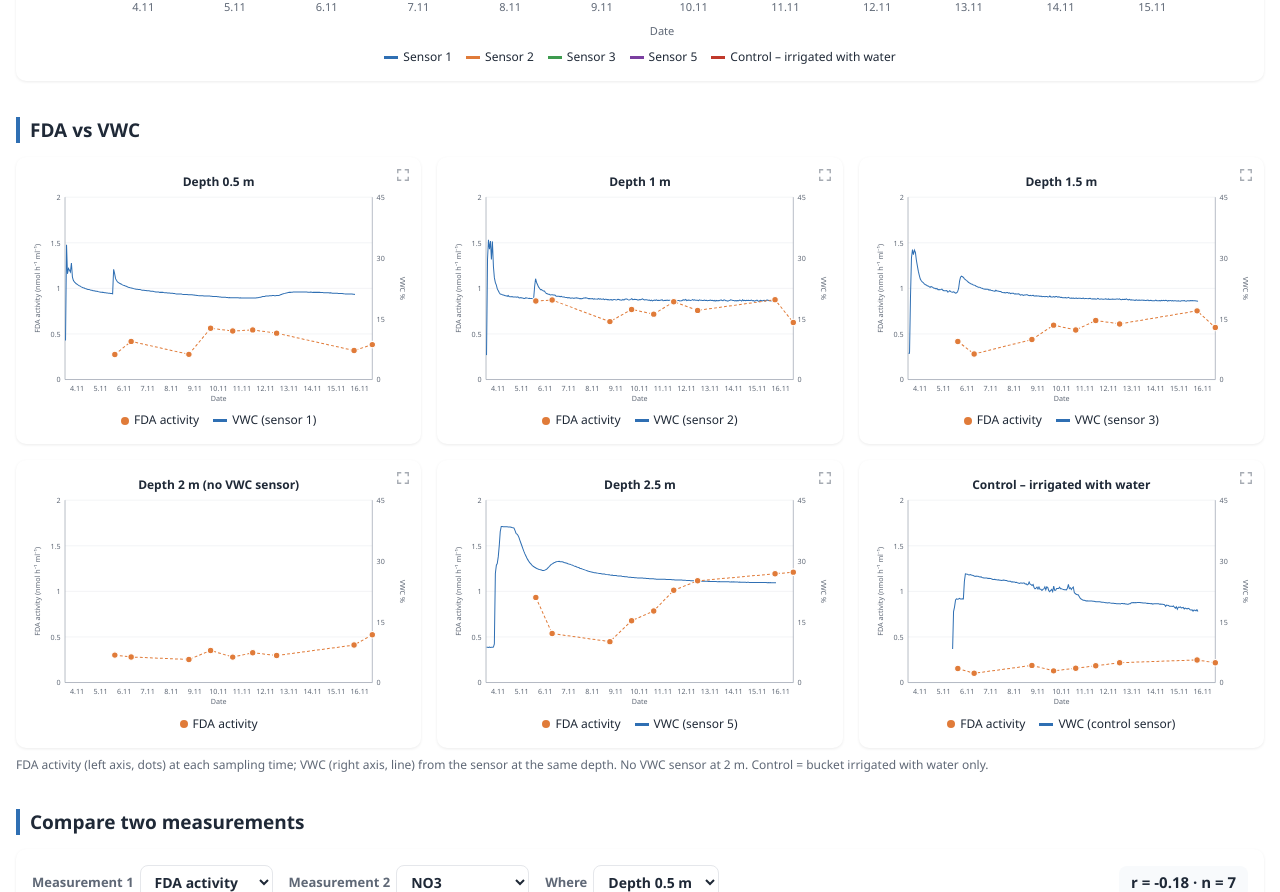
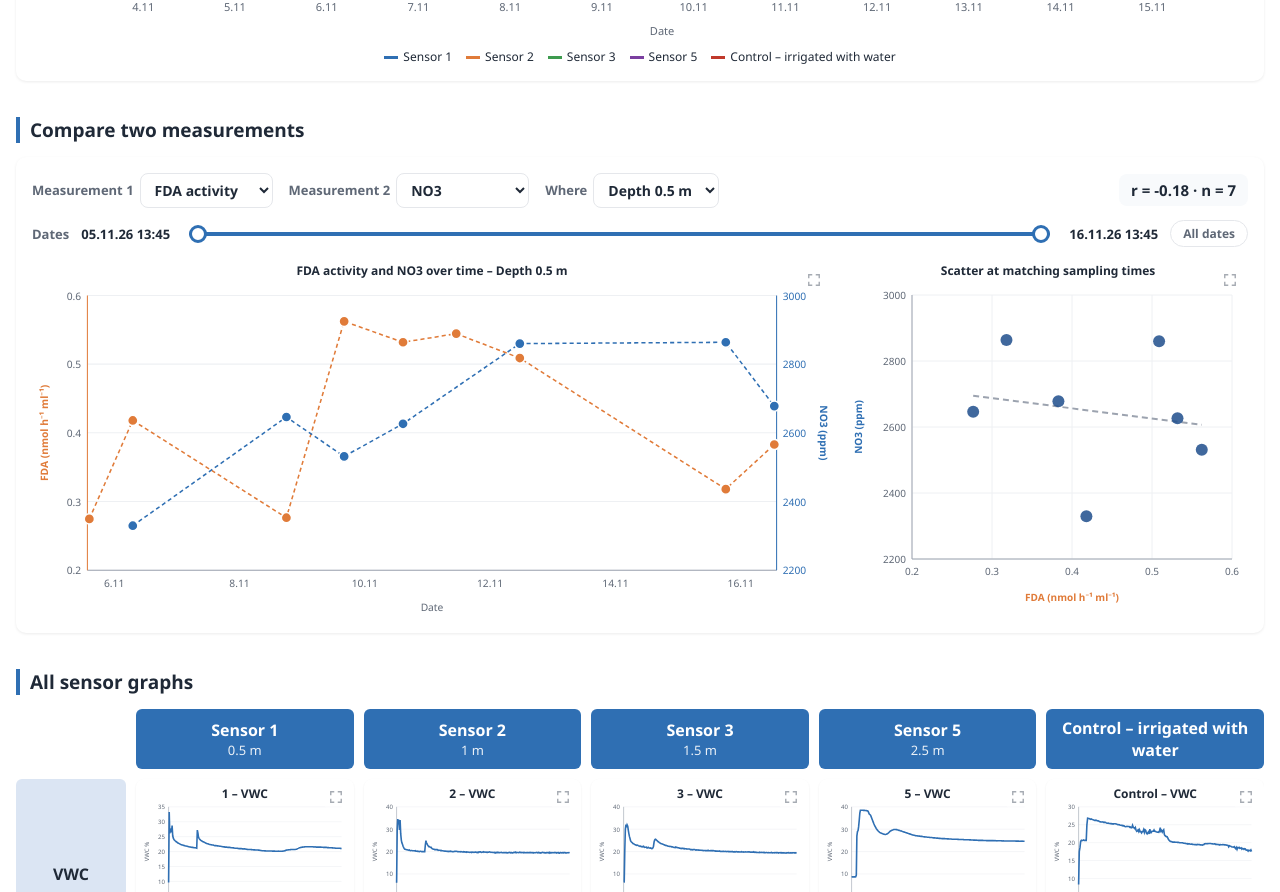
Before and after one commit to Hillel-Barda/soil-column-results, a plain HTML site: page index.html in a window 1280 px wide. Shown: the part 1908-2800 px from the top of the page. Drawn offline with Linux system fonts and the light colour scheme.

Commit message:
Data update 2026-11-18 13:17

```diff
--- a/index.html
+++ b/index.html
@@ -38,6 +38,13 @@ tr:nth-child(even) td{background:var(--zebra)}td.hi{font-weight:700}
 @media(max-width:900px){.mgrid{grid-template-columns:1fr}}
 .smg{display:grid;grid-template-columns:repeat(2,minmax(0,1fr));gap:8px 12px;margin-top:6px}.smg .sm1{border-radius:8px;padding:4px}
 .cpick{display:flex;gap:16px;flex-wrap:wrap;align-items:center;margin-bottom:12px}.cpick label{font-size:13px;font-weight:600;color:var(--mute);display:flex;gap:6px;align-items:center}.cpick select{font:inherit;font-size:14px;padding:6px 10px;border:1px solid var(--line);border-radius:8px;background:var(--card);color:var(--ink)}.rbox{margin-left:auto;font-size:15px;font-weight:700;color:var(--ink);background:var(--zebra);padding:6px 12px;border-radius:8px}.r2c{display:grid;grid-template-columns:2fr 1fr;gap:16px}@media(max-width:1000px){.r2c{grid-template-columns:1fr}}
+.drange{display:flex;align-items:center;gap:12px;margin:0 0 14px;flex-wrap:wrap}.drange .dl{font-size:13px;font-weight:600;color:var(--mute)}.drange .dv{font-size:13px;font-weight:600;font-variant-numeric:tabular-nums;min-width:96px;color:var(--ink)}#dTo{text-align:right}
+.dslider{position:relative;flex:1;min-width:220px;height:28px}.dtrack{position:absolute;left:0;right:0;top:12px;height:4px;border-radius:2px;background:var(--line)}.dfill{position:absolute;top:0;height:4px;border-radius:2px;background:var(--blue)}
+.dslider input{position:absolute;left:0;top:0;width:100%;height:28px;margin:0;background:none;pointer-events:none;-webkit-appearance:none;appearance:none}
+.dslider input::-webkit-slider-thumb{-webkit-appearance:none;pointer-events:auto;width:18px;height:18px;border-radius:50%;background:var(--card);border:3px solid var(--blue);cursor:grab}
+.dslider input::-moz-range-thumb{pointer-events:auto;width:14px;height:14px;border-radius:50%;background:var(--card);border:3px solid var(--blue);cursor:grab}
+.dslider input::-webkit-slider-runnable-track{background:none}.dslider input::-moz-range-track{background:none}
+.drange button{border:1px solid var(--line);background:var(--card);border-radius:14px;padding:4px 12px;font:inherit;font-size:12px;font-weight:600;color:var(--mute);cursor:pointer}
 .cell{background:var(--card);border-radius:8px;box-shadow:0 1px 2px var(--shadow);padding:6px;min-height:190px}
 .cell.empty{background:transparent;box-shadow:none;color:var(--mute);font-style:italic;font-size:12px;display:flex;align-items:center;justify-content:center;text-align:center}
 .ct{font-size:12px;font-weight:600;text-align:center;color:var(--ink)}
@@ -74,7 +81,7 @@ footer{padding-block:16px;color:var(--mute);font-size:12px;border-top:1px solid
 
 
 <header class="pad"><div class="hrow"><div><h1>Soil Column Experiment – Results</h1><p>FDA activity by depth and continuous sensor monitoring (VWC, temperature, permittivity, EC)</p></div><div class="live" id="live"><i></i><span id="liveTxt">Connecting to data…</span></div></div></header>
-<nav class="pad"><a href="#fda">FDA activity</a><a href="#nitrate">Nitrate</a><a href="#compare">Compare sensors</a><a href="#moist">FDA vs VWC</a><a href="#corr">Compare measurements</a><a href="#grid">All sensor graphs</a></nav>
+<nav class="pad"><a href="#fda">FDA activity</a><a href="#nitrate">Nitrate</a><a href="#compare">Compare sensors</a><a href="#corr">Compare measurements</a><a href="#grid">All sensor graphs</a></nav>
 <main class="pad" id="main"><div class="card empty-state" id="empty">Loading the latest results from Results.xlsx and the CR300 logger…</div></main>
 <div class="tip" id="tip" hidden></div>
 <div class="ov" id="ov" hidden role="dialog" aria-modal="true" aria-labelledby="ovT"><div class="ovp"><div class="ovh"><h3 id="ovT"></h3><button id="ovPrev" aria-label="Previous graph">←</button><button id="ovNext" aria-label="Next graph">→</button><button id="ovX">Close</button></div><div class="ovb" id="ovB"></div><div class="leg" id="ovL"></div><div class="ovf">Hover to read values · Esc to close · ← → for other graphs</div></div></div>
@@ -161,8 +168,8 @@ function dual2(el,A,B,o){
  o=Object.assign({w:780,h:330},o||{});
  const W=o.w,H=o.h,big=W>900,L=big?78:54,R=big?78:54,T=16,Bm=46;
  const all=[...A.pts,...B.pts].filter(p=>p[1]!=null&&p[0]!=null);
- if(!A.pts.length||!B.pts.length){el.innerHTML='<div class="empty-state">No data for this choice.</div>';return}
- const xmin=Math.min(...all.map(p=>p[0])),xmax=Math.max(...all.map(p=>p[0])),pad=(xmax-xmin)*0.03||0.5;
+ if(!A.pts.length||!B.pts.length){el.innerHTML='<div class="empty-state">No data for this choice and date range.</div>';return}
+ const xmin=o.x0??Math.min(...all.map(p=>p[0])),xmax=o.x1??Math.max(...all.map(p=>p[0])),pad=o.x0!=null?0:((xmax-xmin)*0.03||0.5);
  const sc=s=>{const v=s.pts.map(p=>p[1]).filter(v=>v!=null);return nice(Math.min(...v),Math.max(...v),5)};  // auto range, like Excel
  const ra=sc(A),rb=sc(B),X=x=>L+(x-(xmin-pad))/((xmax+pad)-(xmin-pad))*(W-L-R),YA=y=>T+(ra.hi-y)/(ra.hi-ra.lo)*(H-T-Bm),YB=y=>T+(rb.hi-y)/(rb.hi-rb.lo)*(H-T-Bm);
  const lab=v=>Math.abs(v)>=100?Math.round(v):+v.toFixed(2);
@@ -228,8 +235,8 @@ function render(){
  const m=document.getElementById("main");
  m.innerHTML=`<section id="fda"><h2>FDA activity</h2><div class="row r2"><div class="card zoom"><div class="ct">FDA activity – depth profile (latest vs previous)</div><div id="trend"></div><div class="leg" id="trendLeg"></div></div><div class="card"><div class="ct">FDA activity over time – one graph per depth + drainage</div><div class="smg" id="prof"></div><div class="note" style="text-align:center">Depths share one scale; Drainage has its own because its values are much higher · latest value labelled · click a graph to enlarge</div></div></div></section><section id="nitrate"><h2>Nitrate</h2>${D.nitrate&&D.nitrate.rows.length?`<div class="row r2"><div class="card zoom"><div class="ct">Nitrate – depth profile (latest vs previous)</div><div id="nTrend"></div><div class="leg" id="nTrendLeg"></div></div><div class="card"><div class="ct">Nitrate over time – one graph per depth</div><div class="smg" id="nProf"></div></div></div>`:`<div class="card empty-state">No nitrate results yet.</div>`}</section>
 <section id="compare"><h2>Compare sensors</h2><div class="card"><div class="ctrl" id="pbtn"></div><div class="zoom" style="border-radius:8px"><div id="cmp"></div></div><div class="leg" id="cmpLeg"></div></div></section>
-<section id="moist"><h2>FDA vs VWC</h2><div class="mgrid" id="mGrid"></div><div class="note">FDA activity (left axis, dots) at each sampling time; VWC (right axis, line) from the sensor at the same depth. No VWC sensor at 2 m. Control = bucket irrigated with water only.</div></section>
-<section id="corr"><h2>Compare two measurements</h2><div class="card"><div class="cpick"><label>Measurement 1 <select id="cA"></select></label><label>Measurement 2 <select id="cB"></select></label><label>Where <select id="cW"></select></label><span class="rbox" id="cR"></span></div><div class="row r2c"><div class="zoom" style="border-radius:8px"><div class="ct" id="cT1"></div><div id="cTime"></div></div><div class="zoom" style="border-radius:8px"><div class="ct">Scatter at matching sampling times</div><div id="cSc"></div></div></div></div></section>
+
+<section id="corr"><h2>Compare two measurements</h2><div class="card"><div class="cpick"><label>Measurement 1 <select id="cA"></select></label><label>Measurement 2 <select id="cB"></select></label><label>Where <select id="cW"></select></label><span class="rbox" id="cR"></span></div><div class="drange"><span class="dl">Dates</span><span class="dv" id="dFrom"></span><div class="dslider"><div class="dtrack"><div class="dfill" id="dFill"></div></div><input type="range" id="d0" aria-label="Start date"><input type="range" id="d1" aria-label="End date"></div><span class="dv" id="dTo"></span><button type="button" id="dAll">All dates</button></div><div class="row r2c"><div class="zoom" style="border-radius:8px"><div class="ct" id="cT1"></div><div id="cTime"></div></div><div class="zoom" style="border-radius:8px"><div class="ct">Scatter at matching sampling times</div><div id="cSc"></div></div></div></div></section>
 <section id="grid"><h2>All sensor graphs</h2><div class="gwrap"><div class="grid" id="g"></div></div><div class="note">Hourly averages of 5-minute logger readings (CR300 TDT sensors 1, 2, 3, 5; TDR control). Click any graph to open it full screen. EC unit for sensors 1–5 not given in source data.</div></section>`;
  const f0=F.rows[0],f1=F.rows[F.rows.length-1];const avg=a=>{a=a.filter(v=>v!=null);return a.reduce((x,y)=>x+y,0)/a.length};const f2=v=>v==null?"–":v.toFixed(2);
 
@@ -283,10 +290,6 @@ function render(){
  if(D.nitrate&&D.nitrate.rows.length){const NR=D.nitrate.rows,NT=NR.map(r=>{const k=F.rows.findIndex(x=>x[0]===r[0]);return k>=0&&F.times?F.times[k]:null});
   pair(NR,NT,{name:"Nitrate",unit:"NO3 (ppm)",trend:"nTrend",leg:"nTrendLeg",prof:"nProf",sm:"nsm",panels:depth.map((d,i)=>({t:d,col:i,c:DC[i],own:false}))})}
  const FT=F.times||F.rows.map(()=>null);const SEN={"0.5 m":"1","1 m":"2","1.5 m":"3","2 m":null,"2.5 m":"5"};
- const MP=depth.map((d,i)=>({t:"Depth "+d,col:i,sen:SEN[d],sl:SEN[d]?"sensor "+SEN[d]:null})).concat([{t:"Control – irrigated with water",col:6,sen:"Control",sl:"control sensor"}]);
- const lgOf=p=>`<span><i style="background:#E07B39;height:8px;width:8px;border-radius:50%"></i>FDA activity</span>`+(p.sen&&S[p.sen]?`<span><i style="background:#2F6FB3"></i>VWC (${p.sl})</span>`:"");
- document.getElementById("mGrid").innerHTML=MP.map((p,k)=>`<div class="card zoom"><div class="ct">${p.t}${p.sen?"":" (no VWC sensor)"}</div><div id="m${k}"></div><div class="leg">${lgOf(p)}</div></div>`).join("");
- MP.forEach((p,k)=>chart("m"+k,p.t+" – FDA vs VWC"+(p.sen?"":" (no VWC sensor)"),(el,o)=>dual(el,[{n:"FDA activity",c:"#E07B39",pts:F.rows.map((r,q)=>[FT[q],r[2][p.col]])}],p.sen&&S[p.sen]?[{n:"VWC ("+p.sl+")",c:"#2F6FB3",pts:S[p.sen].map(r=>[r[0],r[1]])}]:[],o),()=>lgOf(p)));
  {const WH=depth.map((d,i)=>({k:d,t:"Depth "+d,col:i,sen:SEN[d]})).concat([{k:"Drainage",t:"Drainage",col:5,sen:null},{k:"Control",t:"Control",col:6,sen:"Control"}]);
   const NRo=D.nitrate&&D.nitrate.rows||[],nT=n=>{const k=F.rows.findIndex(x=>x[0]===n);return k>=0&&F.times?F.times[k]:null};
   const M={fda:{name:"FDA activity",unit:"FDA (nmol h⁻¹ ml⁻¹)",get:w=>F.rows.map((r,q)=>[FT[q],r[2][w.col],r[0]])},
@@ -299,15 +302,27 @@ function render(){
   const cA=document.getElementById("cA"),cB=document.getElementById("cB"),cW=document.getElementById("cW");
   const st=window._corrSel||{a:"fda",b:"no3",w:"0.5 m"};
   opt(cA,M,st.a);opt(cB,M,st.b);cW.innerHTML=WH.map(w=>`<option value="${w.k}"${w.k===st.w?" selected":""}>${w.t}</option>`).join("");
-  const draw=()=>{window._corrSel={a:cA.value,b:cB.value,w:cW.value};const w=WH.find(x=>x.k===cW.value),ma=M[cA.value],mb=M[cB.value];
-   const A={name:ma.name,unit:ma.unit,line:ma.line,c:"#E07B39",pts:ma.get(w)},B={name:mb.name,unit:mb.unit,line:mb.line,c:"#2F6FB3",pts:mb.get(w)};
+  const d0=document.getElementById("d0"),d1=document.getElementById("d1");
+  const draw=(keepRange)=>{window._corrSel={a:cA.value,b:cB.value,w:cW.value};const w=WH.find(x=>x.k===cW.value),ma=M[cA.value],mb=M[cB.value];
+   const Af={name:ma.name,unit:ma.unit,line:ma.line,c:"#E07B39",pts:ma.get(w)},Bf={name:mb.name,unit:mb.unit,line:mb.line,c:"#2F6FB3",pts:mb.get(w)};
+   const xsAll=[...Af.pts,...Bf.pts].filter(p=>p[0]!=null&&p[1]!=null).map(p=>p[0]);
+   const lo=xsAll.length?Math.floor(Math.min(...xsAll)*24)/24:0,hi=xsAll.length?Math.ceil(Math.max(...xsAll)*24)/24:1;
+   [d0,d1].forEach(e=>{e.min=lo;e.max=hi;e.step=1/24});
+   const R=window._corrFull===false?window._corrRange:null;let x0=R&&keepRange!==false?Math.max(lo,Math.min(R[0],hi)):lo,x1=R&&keepRange!==false?Math.min(hi,Math.max(R[1],lo)):hi;if(x1<=x0){x0=lo;x1=hi}
+   d0.value=x0;d1.value=x1;window._corrRange=[x0,x1];
+   const pc=v=>hi>lo?(v-lo)/(hi-lo)*100:0,fl=document.getElementById("dFill");fl.style.left=pc(x0)+"%";fl.style.width=(pc(x1)-pc(x0))+"%";
+   document.getElementById("dFrom").textContent=dtime(x0);document.getElementById("dTo").textContent=dtime(x1);
+   const inR=p=>p[0]!=null&&p[0]>=x0-1e-6&&p[0]<=x1+1e-6;
+   const A=Object.assign({},Af,{pts:Af.pts.filter(inR)}),B=Object.assign({},Bf,{pts:Bf.pts.filter(inR)});
    if(ma.line&&!mb.line){A.c="#2F6FB3";B.c="#E07B39"}
    if(ma.line&&A.unit.endsWith("EC")&&w.k==="Control")A.unit="EC (mS/cm)";if(mb.line&&B.unit.endsWith("EC")&&w.k==="Control")B.unit="EC (mS/cm)";
    const c=corrOf(A,B);document.getElementById("cR").textContent=c.r==null?`Not enough matching samples (n = ${c.n})`:`r = ${c.r.toFixed(2)}  ·  n = ${c.n}`;
    document.getElementById("cT1").textContent=`${A.name} and ${B.name} over time – ${w.t}`;
-   chart("cTime",`${A.name} vs ${B.name} – ${w.t}`,(el,o)=>dual2(el,A,B,o),()=>`<span><i style="background:${A.c}"></i>${A.name} (left axis)</span><span><i style="background:${B.c}"></i>${B.name} (right axis)</span>`);
+   chart("cTime",`${A.name} vs ${B.name} – ${w.t}`,(el,o)=>dual2(el,A,B,Object.assign({},o||{},{x0,x1})),()=>`<span><i style="background:${A.c}"></i>${A.name} (left axis)</span><span><i style="background:${B.c}"></i>${B.name} (right axis)</span>`);
    chart("cSc",`${A.name} vs ${B.name} – scatter – ${w.t}`,(el,o)=>scatter(el,A,B,c,o))};
-  [cA,cB,cW].forEach(e=>e.onchange=draw);draw();}
+  [cA,cB,cW].forEach(e=>e.onchange=()=>draw(true));
+  const slide=e=>{let a=+d0.value,b=+d1.value;if(a>b-1/24){if(e.target===d0)a=b-1/24;else b=a+1/24;d0.value=a;d1.value=b}window._corrRange=[a,b];window._corrFull=false;draw(true)};
+  d0.oninput=slide;d1.oninput=slide;document.getElementById("dAll").onclick=()=>{window._corrRange=null;window._corrFull=true;draw(false)};draw(true);}
  const xm=Math.max(...names.map(n=>maxDay(S[n])));
  const cmpLeg=()=>names.map(n=>`<span><i style="background:${SC[n]}"></i>${n==="Control"?"Control – irrigated with water":"Sensor "+n}</span>`).join("");
  const drawCmp=(el,o)=>line(el,names.map(n=>({n:n==="Control"?"Control":"Sensor "+n,c:SC[n],pts:S[n].map(r=>[r[0],r[1+cur]])})),Object.assign({w:1100,h:320,dates:1,xt:"Date",yt:P[cur][1]+(cur===3?" (Control in mS/cm)":"")},o||{}));
```
